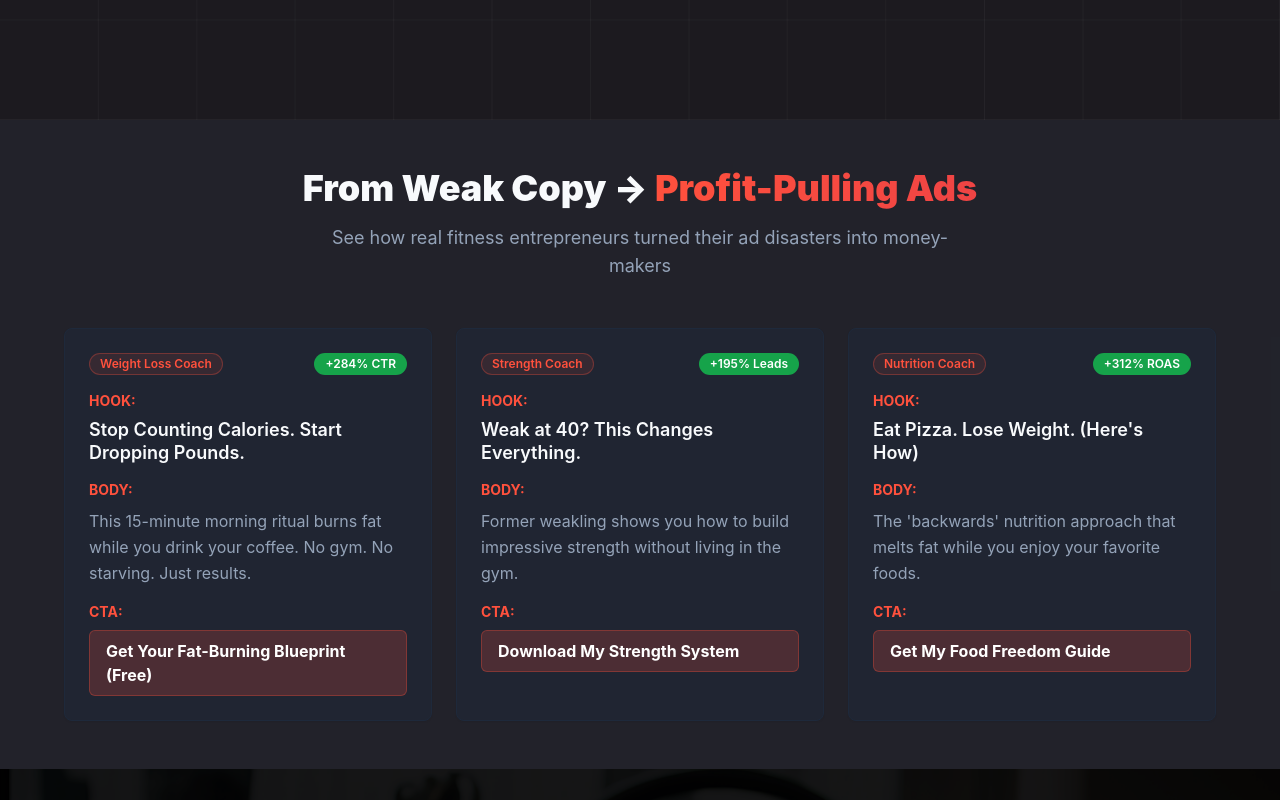
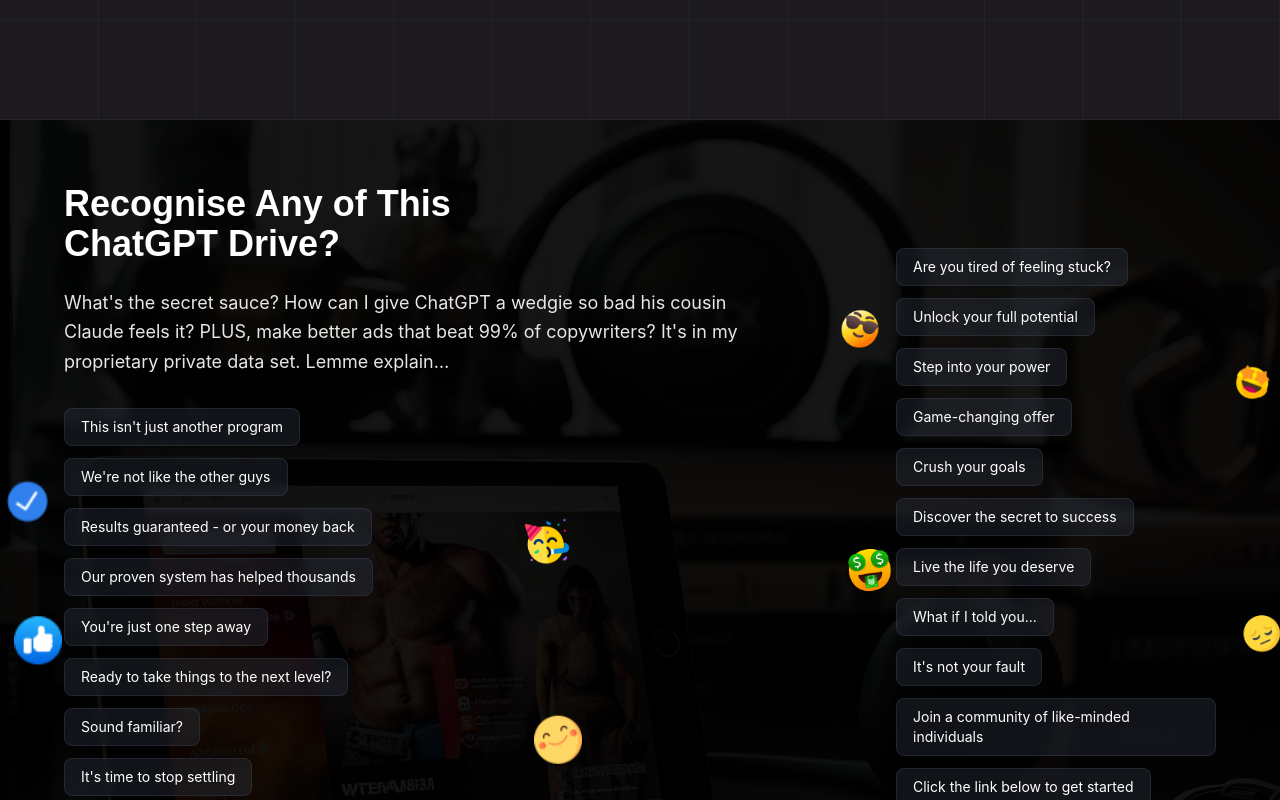
Before and after one commit to Chrisbradley140/GymAdGen, a React (Vite) app: page / in a window 1280 px wide. Shown: the part 680-1480 px from the top of the page. Built offline with nearby package versions, Linux system fonts and the light colour scheme.

Commit message:
Remove "From Weak Copy" section
Remove the section titled "From Weak Copy → Profit-Pulling Ads" from the landing page.

```diff
--- a/src/pages/Index.tsx
+++ b/src/pages/Index.tsx
@@ -285,46 +285,6 @@ const Index = () => {
         </div>
       </section>
 
-      {/* How It Works / Product Proof */}
-      <section className="py-12 px-4 bg-secondary/20">
-        <div className="max-w-6xl mx-auto">
-          <div className="text-center mb-12">
-            <h2 className="text-3xl md:text-4xl font-black mb-4">
-              From Weak Copy → <span className="text-gradient">Profit-Pulling Ads</span>
-            </h2>
-            <p className="text-lg text-muted-foreground max-w-2xl mx-auto">
-              See how real fitness entrepreneurs turned their ad disasters into money-makers
-            </p>
-          </div>
-
-          <div className="grid md:grid-cols-3 gap-6">
-            <AdCard
-              label="Weight Loss Coach"
-              hook="Stop Counting Calories. Start Dropping Pounds."
-              body="This 15-minute morning ritual burns fat while you drink your coffee. No gym. No starving. Just results."
-              cta="Get Your Fat-Burning Blueprint (Free)"
-              performance="+284% CTR"
-            />
-
-            <AdCard
-              label="Strength Coach"
-              hook="Weak at 40? This Changes Everything."
-              body="Former weakling shows you how to build impressive strength without living in the gym."
-              cta="Download My Strength System"
-              performance="+195% Leads"
-            />
-
-            <AdCard
-              label="Nutrition Coach"
-              hook="Eat Pizza. Lose Weight. (Here's How)"
-              body="The 'backwards' nutrition approach that melts fat while you enjoy your favorite foods."
-              cta="Get My Food Freedom Guide"
-              performance="+312% ROAS"
-            />
-          </div>
-        </div>
-      </section>
-
       {/* ChatGPT Drive Section */}
       <section
         className="py-16 px-4 relative overflow-hidden"
```
